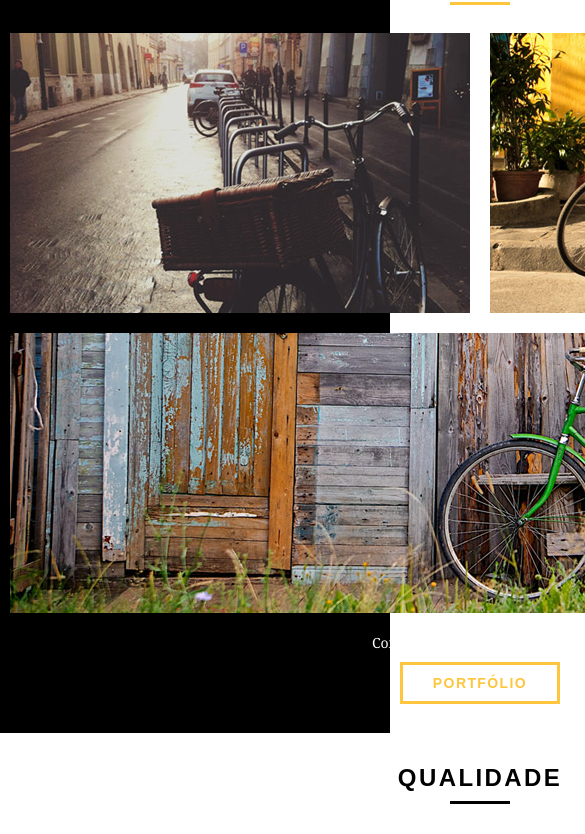
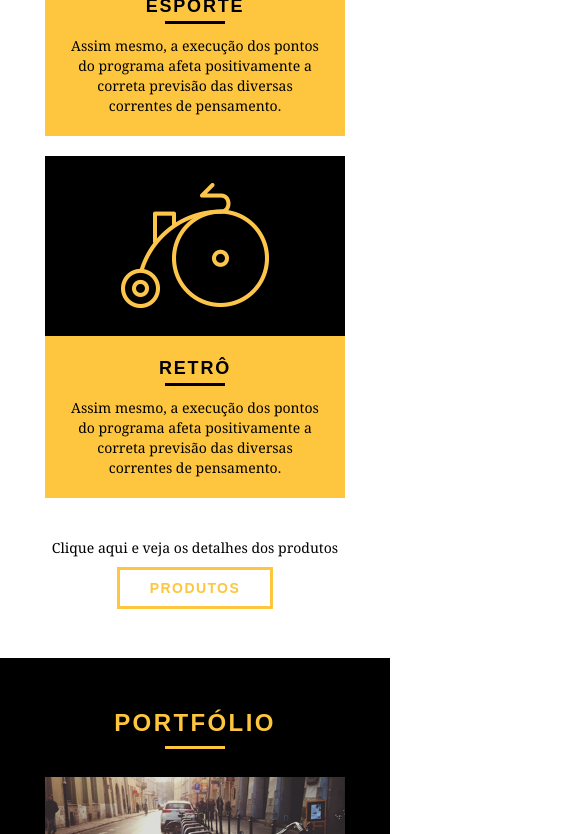
Before and after one commit to odanielbispo/bikcraft, a plain HTML site: page index.html in a window 390 px wide. Shown: the part 1166-2000 px from the top of the page, 585 px wide, since content can reach past the window. Drawn offline with Linux system fonts and the light colour scheme.

Commit message:
Inicio do processo de responsividade do site

```diff
--- a/css/grid.css
+++ b/css/grid.css
@@ -43,8 +43,8 @@
 .grid-15 	{width: 880px;}
 .grid-16 	{width: 940px;}
 .grid-1-3	{width: 300px;}
-/*
-@media only screen and (min-width: 768px) and (max-width: 959px) {
+
+@media only screen and (min-width: 768px) and (max-width: 959px){
 
 	.container {
 		width: 768px;
@@ -67,8 +67,33 @@
 	.grid-15	{width: 700px;}
 	.grid-16	{width: 748px;}
 	.grid-1-3	{width: 236px;}
+}
+
+@media only screen and (max-width: 767px) {
+
+	.container {
+		width: 300px;
+	}
+
+	.grid-1, .grid-2, .grid-3, .grid-4, .grid-5, .grid-6, .grid-7, .grid-8, .grid-9, .grid-10, .grid-11, .grid-12, .grid-13, .grid-14, .grid-15, .grid-16, .grid-1-3 {
+		width: 300px;
+		margin: 0 0 20px 0;
+		float: none;
+	}
 
 }
+
+
+
+
+
+
+
+
+/*
+@media only screen and (min-width: 768px) and (max-width: 959px) {
+
+
 
 @media only screen and (max-width: 767px) {
 .container {
--- a/css/style.css
+++ b/css/style.css
@@ -11,6 +11,7 @@ p {
 
 img {
     display: block;
+    max-width: 100%;
 }
 
 .btn {
```
Lines whose indentation alone changed are shown as unchanged.
